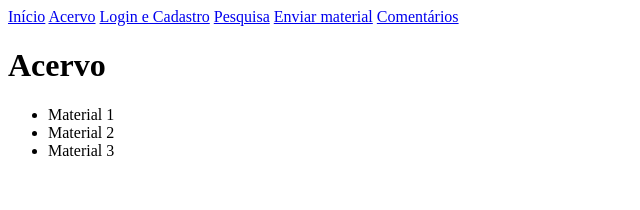
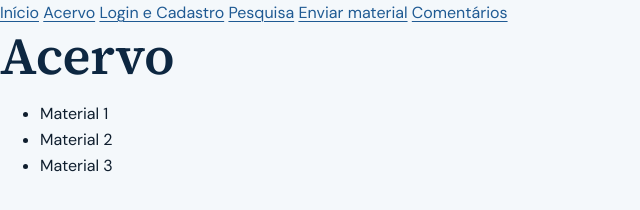
Before and after one commit to Zidanski/CorvusCodex, a website: page simples/acervo.html in a window 1280 px wide. Shown: the whole page, without its empty margins (0-640 px from the left). Drawn offline with Linux system fonts and the light colour scheme.

Commit message:
Liga fonts, tokens, base e ícones em todas as páginas simples
Co-Authored-By: Claude Opus 5.5 <noreply@anthropic.com>

```diff
--- a/simples/acervo.html
+++ b/simples/acervo.html
@@ -4,6 +4,10 @@
   <meta charset="UTF-8">
   <meta name="viewport" content="width=device-width, initial-scale=1.0">
   <title>Acervo - Corvus Codex</title>
+  <link rel="stylesheet" href="fontes/fonts.css">
+  <link rel="stylesheet" href="assets/css/tokens.css">
+  <link rel="stylesheet" href="assets/css/base.css">
+  <link rel="stylesheet" href="icones/icones.css">
   <link rel="stylesheet" href="style.css">
 </head>
 <body>
```
Also changed, not shown: simples/comentarios.html (+4 -0 lines), simples/enviar.html (+4 -0 lines), simples/index.html (+4 -0 lines), simples/login.html (+4 -0 lines), simples/pesquisa.html (+4 -0 lines).
